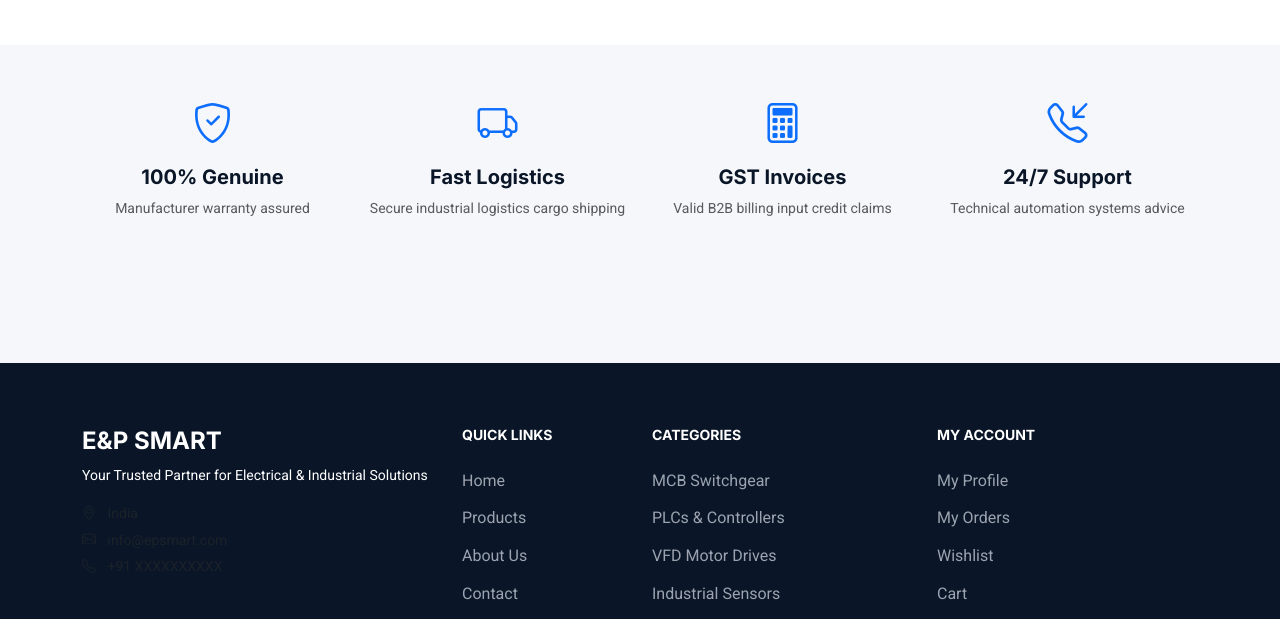
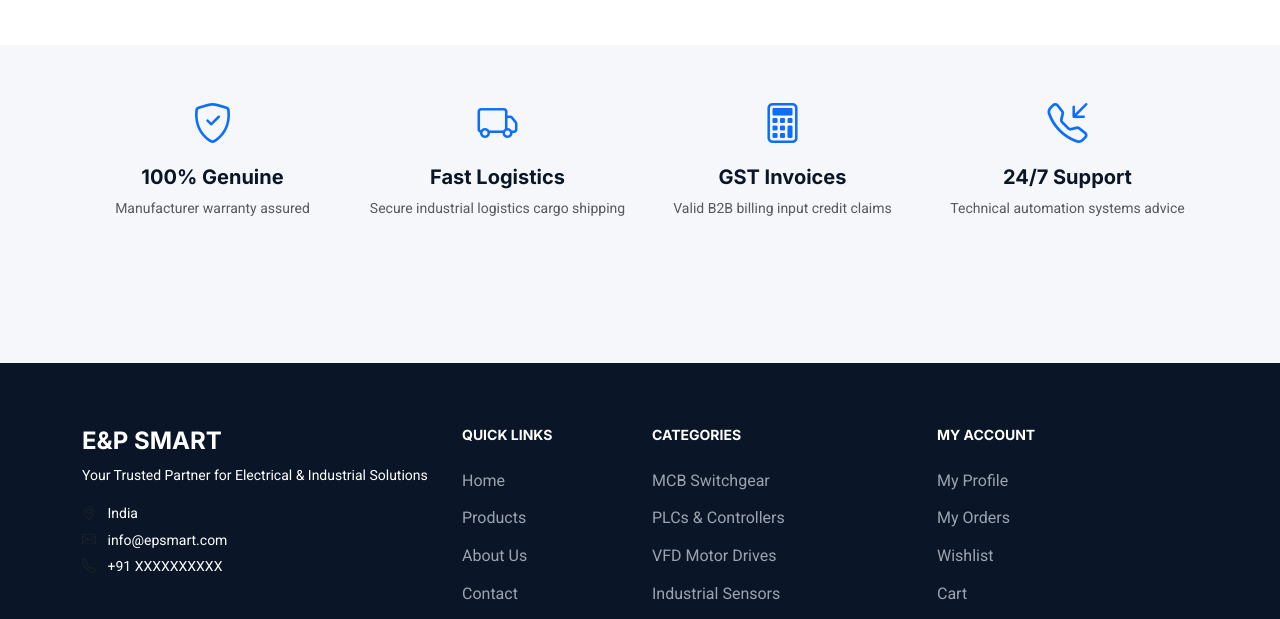
Before and after one commit to ragulkumar1116-source/E-commerce, a plain HTML site: page index.html in a window 1280 px wide. Shown: the part 2530-3149 px from the top of the page. Drawn offline with nearby package versions, Linux system fonts and the light colour scheme; no server answers.

Commit message:
Reorganize CSS styles and restore font imports

```diff
--- a/assets/css/style.css
+++ b/assets/css/style.css
@@ -560,3 +560,15 @@ a:hover {
 #footerTagline {
     color: #ffffff !important; /* White */
 }
+
+#footerEmail {
+    color: #ffffff !important; /* White */
+}
+
+#footerAddress {
+    color: #ffffff !important; /* White */
+}
+
+#footerPhone {
+    color: #ffffff !important; /* White */
+}
```
